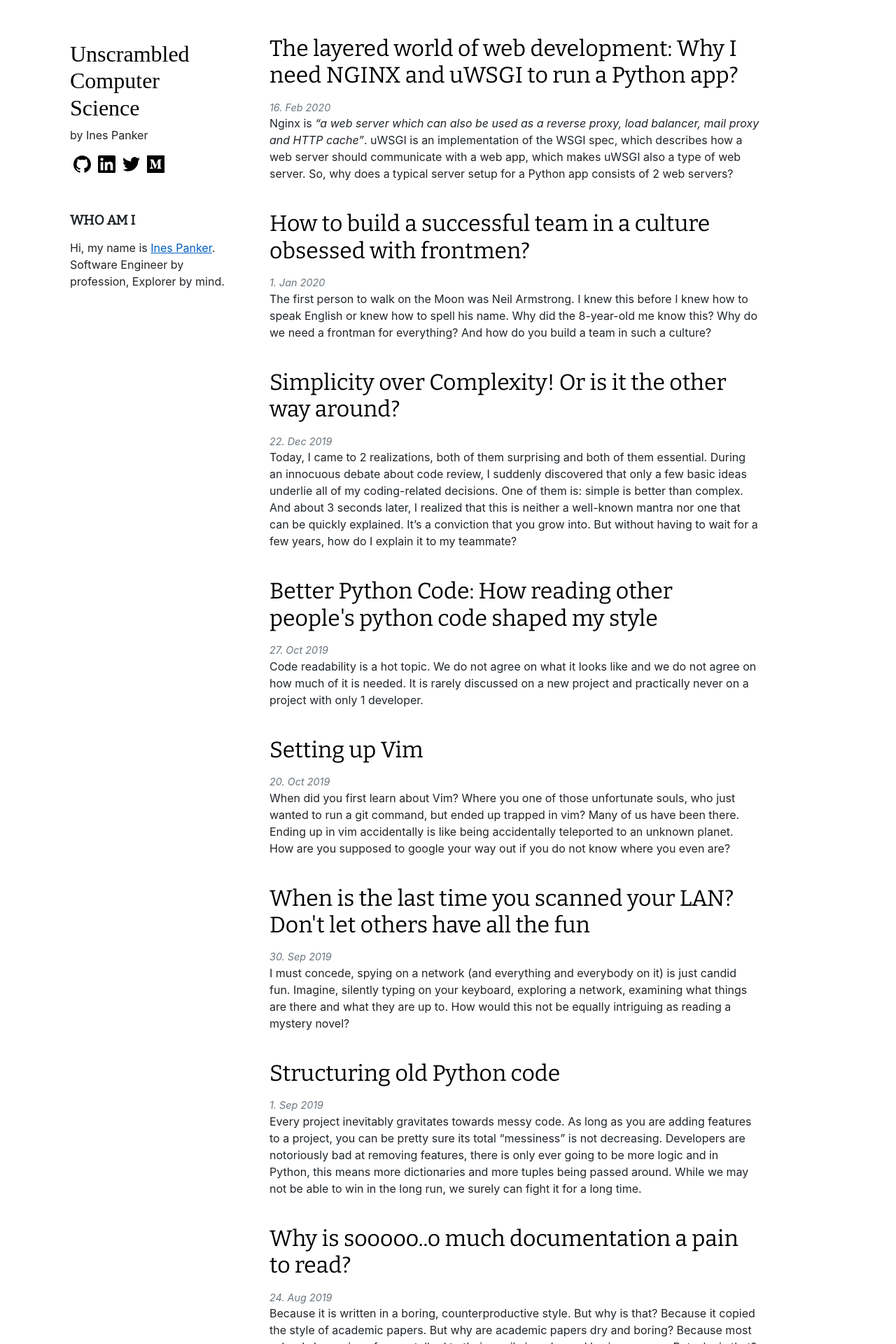
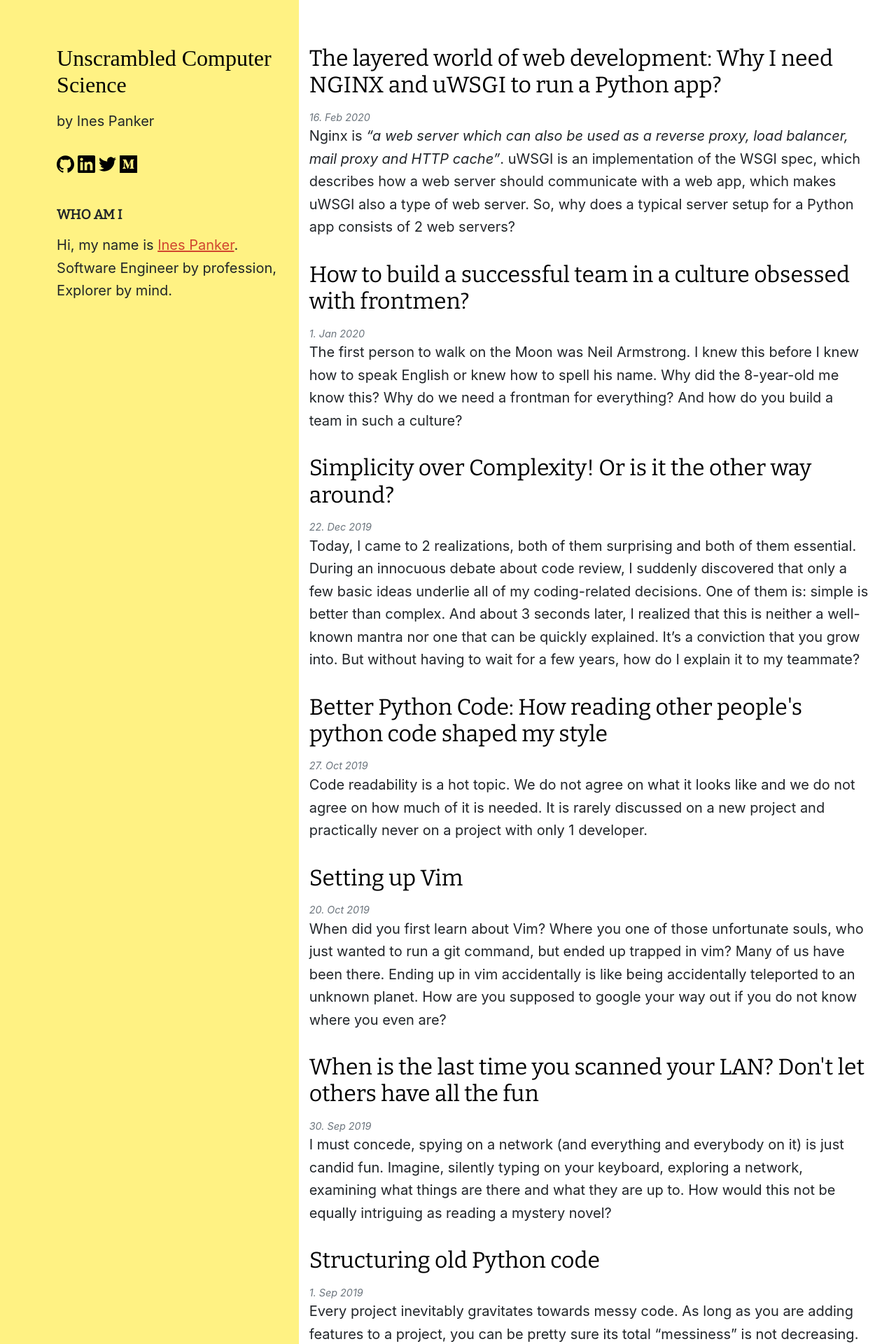
Before and after one commit to inesp/inesp.github.io, a Jekyll site: the page built from index.md, in a window 1280 px wide. Shown: the top 1920 px of the page at 70% size. Built offline with Jekyll 4.4.1, drawn with Linux system fonts in a browser that asks for light colours; some web fonts are replaced; some of the changed text lies outside the part shown.

Commit message:
Redesign

```diff
--- a/_includes/sidebar.html
+++ b/_includes/sidebar.html
@@ -1,16 +1,12 @@
 
-<div class="container mb-5">
-  <div class="row">
+<div class="col-lg-12 col-xl-10 offset-xl-2">
 
-    <div class="col-xs-6 col-sm-6 col-md-6 col-lg-12">
-      <h2 class="my-2"><a href="{{ "/" | absolute_url }}">{{ site.title }}</a></h2>
-    </div>
+    <h2 class=""><a href="{{ "/" | absolute_url }}">{{ site.title }}</a></h2>
 
-    <div class="col-xs-6 col-sm-6 col-md-6 col-lg-12">
-      <p>by {{ site.author }}</p>
+    <p>by {{ site.author }}</p>
 
 
-      <ul class="social-icons my-2">
+      <ul class="social-icons">
           {%- if site.social.github -%}
             <li><a
                 href="https://github.com/{{ site.social.github | cgi_escape | escape }}"
@@ -61,11 +57,7 @@
 
       </ul>
 
-    </div>
-    <div class="col-xs-12 col-sm-12 col-md-12 col-lg-12 mt-5">
-        <h3>Who am I</h3>
-        <p>Hi, my name is  <a href="{{ '/about' | relative_link }}" class="visible-link">Ines Panker</a>. Software Engineer by profession, Explorer by mind.</p>
-    </div>
+      <h3 class="mt-md-4 mt-lg-5">Who am I</h3>
+      <p class="mb-5">Hi, my name is  <a href="{{ '/about' | relative_link }}" class="visible-link">Ines Panker</a>. Software Engineer by profession, Explorer by mind.</p>
 
-  </div>
 </div>
--- a/_layouts/default.html
+++ b/_layouts/default.html
@@ -9,33 +9,28 @@
 
 	<body>
 
-    <div class="container">
+    <div class="container-fluid">
 
       <div class="row">
-        <aside class="col-md-12 col-lg-3">
+        <aside class="col-md-12 col-lg-4 aside-padding no-gutters">
           {%- include sidebar.html -%}
         </aside>
 
-        <div class="col-md-12 col-lg-8">
+        <div class="col-md-12 col-lg-8 main-padding">
       		{{ content }}
         </div>
       </div>
     </div>
 
-    <footer class="container">
+    <footer class="container-fluid">
       <div class="row">
-        {%- if page.layout == "post" -%}
-          <div class="col-md-12 col-lg-8 offset-lg-3">
-            <div class="mt-md-5">
-              <small>
-                 Except when otherwise noted, the content of this page is licensed under the <a rel="license" href="http://creativecommons.org/licenses/by/4.0/" target="_blank">Creative Commons Attribution 4.0 International License</a> and code samples are licensed under the <a href="https://www.apache.org/licenses/LICENSE-2.0" target="_blank">Apache 2.0 License</a>.
-              </small>
-        {%- else -%}
-          <div class="col-xs-12 col-sm-12">
-            <div class="mt-md-5 text-center">
-              <small>© {{ "now" | date: "%Y"}} {{ site.author }}</small>
-        {%- endif -%}
-          </div>
+        <div class="col-xs-12 col-sm-12 text-center">
+          <p>
+            <small>© {{ "now" | date: "%Y"}} {{ site.author }} -
+            Except when otherwise noted, the content of this page is licensed under the <a rel="license" href="http://creativecommons.org/licenses/by/4.0/" target="_blank">Creative Commons Attribution 4.0 International License</a> and code samples are licensed under the <a href="https://www.apache.org/licenses/LICENSE-2.0" target="_blank">Apache 2.0 License</a>.
+            </small>
+          </p>
+
         </div>
       </div>
     </footer>
--- a/_layouts/home.html
+++ b/_layouts/home.html
@@ -2,13 +2,11 @@
 layout: default
 ---
 
-<div class="container">
 
 
   {%- for post in site.posts -%}
 
-    <div class="row mb-4">
-      <div class="col-xs-12 col-sm-12">
+    <div class="mb-4 post-excerpt">
         <a href="{{ post.url | relative_link }}" class="post-link">
           <h2>{{ post.title }}</h2>
         </a>
@@ -19,10 +17,6 @@ layout: default
 
         {{ post.excerpt }}
 
-      </div>
     </div>
 
   {%- endfor -%}
-
-
-</div>
--- a/assets/bs-override.scss
+++ b/assets/bs-override.scss
@@ -4,9 +4,38 @@
 @import url('https://fonts.googleapis.com/css?family=Saira+Stencil+One|Bitter&display=swap');
 @import "code-highlight.scss";
 
+$color-yellow: #fff283;
+
 body{
-  padding-top:50px;
-  padding-bottom:10px;
+}
+
+aside {
+  background: $color-yellow;
+  @media (min-width: 768px)  {
+  }
+}
+.aside-padding{
+  padding-top: 0.5rem;
+
+  @media (min-width: 992px){
+    padding-top: 4rem;
+  }
+}
+.main-padding{
+  padding-top: 2rem;
+
+  @media (min-width: 992px)  {
+    padding-top: 4rem;
+  }
+}
+
+
+p {
+  @media (min-width: 768px)  {
+    font-size:1.25rem;
+    line-height: 1.625;
+    margin-bottom:2rem;
+  }
 }
 
 h1,h2,h3,h4,h5,h6, .h1, .h2, .h3, .h4, .h5, .h6{
@@ -20,24 +49,57 @@ h1,h2,h3,h4,h5,h6, .h1, .h2, .h3, .h4, .h5, .h6{
 
 a {
   color: #000;
-  transition: color 0.3s;
+//  transition: color 0.3s;
 }
 
 .post-content a, footer a, .post-edit-link a, a.visible-link {
-  color: #005ec2;
+  color: #D1462F;
   text-decoration: underline;
+
+  &:hover {
+    color: #B33951;
+  }
+}
+
+@media (min-width: 1200px) {
+  .post-content{
+    p, hr, ul{
+      max-width: 800px;
+    }
+  }
+
+  .post-content table{
+    min-width: 800px;
+    width: auto;
+    max-width: 100%;
+  }
+  .highlight, p.post-edit-link, .post-excerpt{
+    max-width: 800px
+  }
+
+  .MJXc-display {
+    max-width: 800px !important;
+  }
 }
 
 
 code { font-size: 95%}
 
 aside{
+  position:relative;
+
   h2{font-family: 'Saira Stencil One', cursive;}
 
   h3{
     font-size: 1.2rem;
     text-transform: uppercase;
     font-weight: bold;
+  }
+
+  @media (max-width: 991.9px) {
+    h2, h3, p {
+      margin-bottom: 0.5rem;
+    }
   }
 }
 
@@ -67,27 +129,43 @@ aside{
 .post-content img{
   max-width: 100%;
   height: auto;
+
+  &.full-width{
+    width:100%
+  }
+
+  &.yellow{
+    border: 1rem solid $color-yellow;
+  }
 }
-
-.post-content img.full-width{ width:100%}
 
 .post-content table{
   margin-bottom:1rem;
 }
 
 blockquote {
-  border-left: 10px solid #fff283;
+  border-left: 10px solid $color-yellow;
   margin: 1.5em 10px;
   padding: 0.5em 10px;
   quotes: "\201C""\201D";
 
   &:before {
-    color: #ffe610;
+    color: $color-yellow;
     content: open-quote;
     font-size: 4em;
     line-height: 0.1em;
     margin-right: 0.25em;
     vertical-align: -0.4em;
+  }
+}
+
+footer {
+  background: #FFFAD1;
+
+  p {
+    margin-bottom:1rem;
+    margin-top: 1rem;
+    line-height: 1.2;
   }
 }
 
@@ -97,12 +175,20 @@ blockquote {
 .social-icons{
   list-style: none;
   margin-left: 0;
+  margin-bottom: 2rem;
   padding-left: 0;
   display: table;
+
+  @media (min-width: 700px) and (max-width: 991.9px)  {
+    position: absolute;
+    right: 0;
+    top: 6px;
+  }
 }
+
 .social-icons li{
   float: left;
-  margin: 0 5px;
+  margin: 0 5px 0 0;
 }
 
 .external_links{
```
Also changed, not shown: _layouts/post.html (+1 -7 lines), assets/scripts-favicon.png (added).
